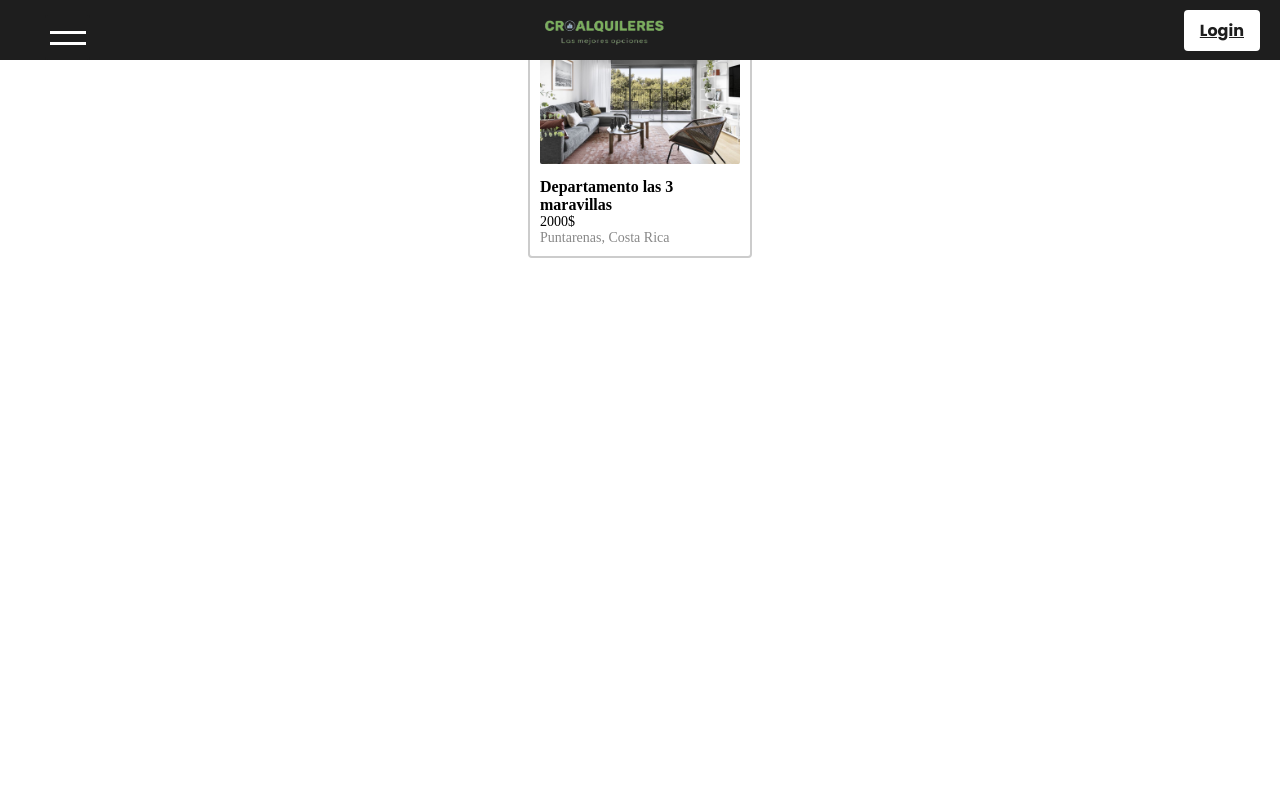
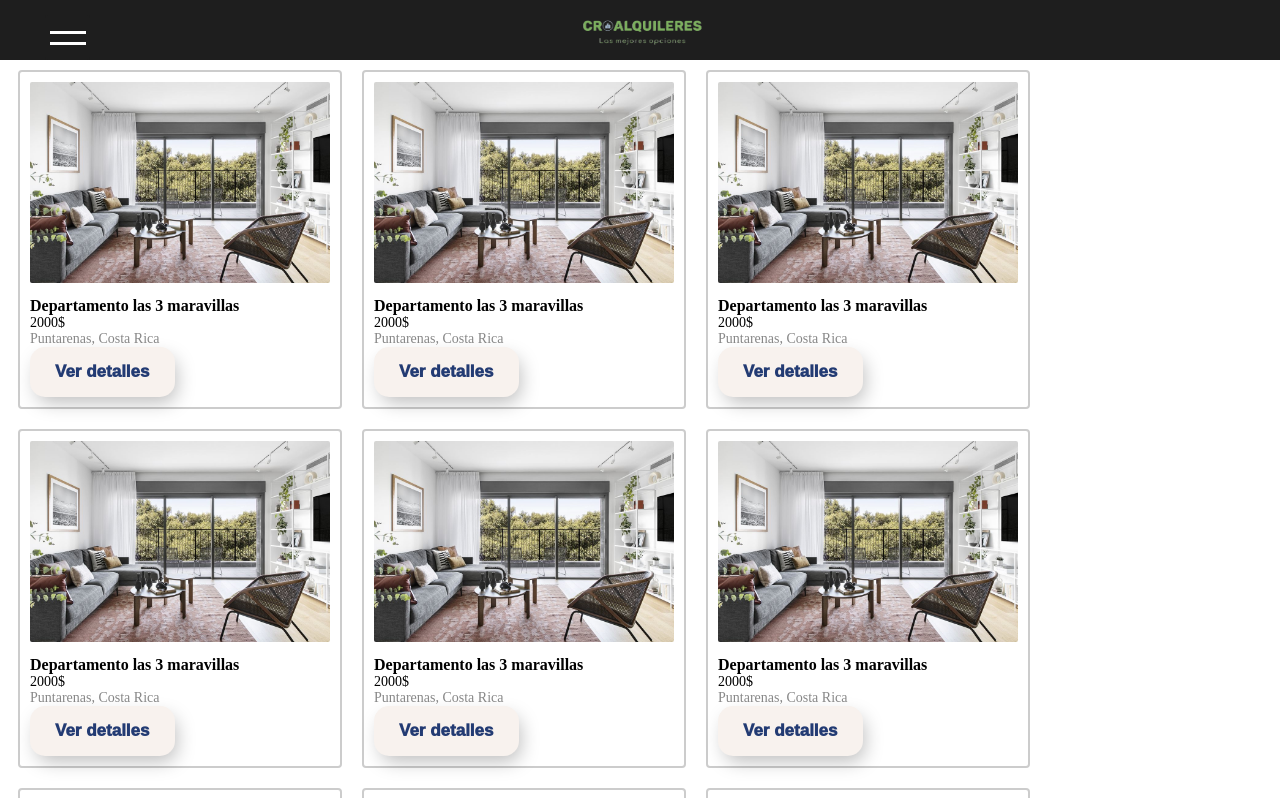
Before and after one commit to KendallMadrigal557/CroAlquileres, a Vue app in the folder app/: page / in a window 1280 px wide. Shown: the top 798 px of the page. Built offline with nearby package versions, Linux system fonts and the light colour scheme.

Commit message:
Adding changes to cardDepartment and login

```diff
--- a/app/src/assets/navbar.css
+++ b/app/src/assets/navbar.css
@@ -13,6 +13,7 @@
 }
 
 .btn {
+    z-index: 4;
     position: absolute;
     top: 15px;
     left: 45px;
@@ -63,6 +64,7 @@
 
 
 .sidebar {
+    z-index: 4;
     position: fixed;
     width: 250px;
     height: 100%;
--- a/app/src/components/Department/cardDepartment.vue
+++ b/app/src/components/Department/cardDepartment.vue
@@ -1,5 +1,4 @@
 <template>
-    <div class="page-container">
       <div class="card-container">
         <div class="card">
           <img src="../../assets/ejemplo.jpg" alt="Imagen del lugar" class="card-image">
@@ -7,10 +6,10 @@
             <h2 class="card-title">Departamento las 3 maravillas</h2>
             <p class="card-price">2000$</p>
             <p class="card-location">Puntarenas, Costa Rica</p>
+            <button type="submit" class="login-button">Ver detalles</button>
           </div>
         </div>
       </div>
-    </div>
   </template>
 
 <script>
@@ -21,25 +20,62 @@ export default {
 </script>
 
 
-<style>
-.page-container {
-  display: flex;
-  justify-content: center;
+<style scoped>
+button {
+  padding: 15px 25px;
+  border: unset;
+  border-radius: 15px;
+  color: #233b73;
+  z-index: 2; /* Ajusta el z-index del botón */
+  background: #f8f2ee;
+  position: relative;
+  font-weight: 1000;
+  font-size: 17px;
+  -webkit-box-shadow: 4px 8px 19px -3px rgba(0, 0, 0, 0.27);
+  box-shadow: 4px 8px 19px -3px rgba(0, 0, 0, 0.27);
+  transition: all 250ms;
+  overflow: hidden;
 }
+
+button::before {
+  content: "";
+  position: absolute;
+  top: 0;
+  left: 0;
+  height: 100%;
+  width: 0;
+  border-radius: 15px;
+  background-color: #212121;
+  z-index: -1;
+  -webkit-box-shadow: 4px 8px 19px -3px rgba(0, 0, 0, 0.27);
+  box-shadow: 4px 8px 19px -3px rgba(0, 0, 0, 0.27);
+  transition: all 250ms;
+}
+
+button:hover {
+  color: #f2f2f7;
+}
+
+button:hover::before {
+  width: 100%;
+}
+
 
 .card-container {
   display: flex;
   flex-wrap: wrap;
   justify-content: flex-start;
+  align-items: flex-start;
 }
 
 .card {
-  width: 200px;
+  width: 300px;
   height: auto;
   border: 2px solid #ccc;
   border-radius: 4px;
   padding: 10px;
   margin: 10px;
+  flex: 0 0 auto;
 }
 
 .card-image {
--- a/app/src/components/logo.vue
+++ b/app/src/components/logo.vue
@@ -3,7 +3,7 @@
     <div class="logo-container">
       <img class="logo" src="../assets/croalquileres_logo.png" alt="Logo">
     </div>
-    <router-link to="/login" class="login-button">Login</router-link>
+
   </div>
 </template>
 
@@ -25,6 +25,7 @@ export default {
   align-items: center;
   justify-content: space-between;
   padding: 0 20px;
+  z-index: 3;
 }
 
 .logo-container {
--- a/app/src/pages/Login/LoginPage.vue
+++ b/app/src/pages/Login/LoginPage.vue
@@ -1,24 +1,28 @@
 <template>
+  <div class="main-container">
+  <NavBar></NavBar>
   <div class="login-container">
-    <h2 class="login-title">Login</h2>
+    <h2 class="login-title">Inciar sesión</h2>
     <form @submit.prevent="login" class="login-form">
       <div class="form-group">
         <label for="username" class="form-label">Username:</label>
-        <input type="text" id="username" v-model="username" class="form-input" required>
+        <input type="text" id="username" v-model="username" class="form-input" placeholder="correo@gmail.com" required>
       </div>
       <div class="form-group">
         <label for="password" class="form-label">Password:</label>
-        <input type="password" id="password" v-model="password" class="form-input" required>
+        <input type="password" id="password" v-model="password" class="form-input" placeholder="Contraseña" required>
       </div>
       <div class="form-group">
-        <button type="submit" class="login-button">Login</button>
+        <button type="submit" class="login-button">Inciar sesión</button>
       </div>
     </form>
     <div v-if="error" class="error">{{ error }}</div>
   </div>
+</div>
 </template>
 
 <script>
+import NavBar from '../navbar.vue'
 export default {
   data() {
     return {
@@ -38,20 +42,31 @@ export default {
       // si en el server valida lo del login, aqui lo puede llamar y pasarle los datos
       //para eso se hace con services. Es otra carpeta que quedaria en 'src/services/login.services.js'
       // y asi con cada consulta al backend
-
     }
+  },
+  components: {
+    NavBar
   }
 };
 </script>
 
 <style scoped>
+
+.main-container {
+  position: relative;
+}
+
 .login-container {
   max-width: 400px;
-  margin: 0 auto;
+  margin: 80px auto;
   padding: 20px;
   border: 1px solid #ccc;
   border-radius: 5px;
   background-color: #f5f5f5;
+  position: absolute;
+  top: 0;
+  left: 0;
+  right: 0;
 }
 
 .login-title {
@@ -76,23 +91,51 @@ export default {
 }
 
 .form-input {
+  margin-left: 10px;
   padding: 10px;
   border: 1px solid #ccc;
   border-radius: 5px;
   outline: none;
+  box-sizing: border-box;
 }
 
-.login-button {
-  padding: 10px;
-  border: none;
-  border-radius: 5px;
-  background-color: #007bff;
-  color: #fff;
-  cursor: pointer;
+button {
+  padding: 15px 25px;
+  border: unset;
+  border-radius: 15px;
+  color: #233b73;
+  z-index: 1;
+  background: #f8f2ee;
+  position: relative;
+  font-weight: 1000;
+  font-size: 17px;
+  -webkit-box-shadow: 4px 8px 19px -3px rgba(0, 0, 0, 0.27);
+  box-shadow: 4px 8px 19px -3px rgba(0, 0, 0, 0.27);
+  transition: all 250ms;
+  overflow: hidden;
 }
 
-.login-button:hover {
-  background-color: #0056b3;
+button::before {
+  content: "";
+  position: absolute;
+  top: 0;
+  left: 0;
+  height: 100%;
+  width: 0;
+  border-radius: 15px;
+  background-color: #212121;
+  z-index: -1;
+  -webkit-box-shadow: 4px 8px 19px -3px rgba(0, 0, 0, 0.27);
+  box-shadow: 4px 8px 19px -3px rgba(0, 0, 0, 0.27);
+  transition: all 250ms
+}
+
+button:hover {
+  color: #f2f2f7;
+}
+
+button:hover::before {
+  width: 100%;
 }
 
 .error {
--- a/app/src/pages/frontPage.vue
+++ b/app/src/pages/frontPage.vue
@@ -1,10 +1,15 @@
 <template>
     <div>
-        <logo></logo>
-        <navbar></navbar>
-        <cardDepartment></cardDepartment>
+      <logo></logo>
+      <navbar></navbar>
+      <div class="card-department-container">
+        <cardDepartment v-for="index in 10" :key="index"></cardDepartment>
+      </div>
     </div>
-</template>
+  </template>
+
+
+
 
 <script>
 import logo from '@/components/logo.vue';
@@ -23,3 +28,13 @@ export default {
 <style lang="scss" scoped>
 
 </style>
+
+<style scoped>
+.card-department-container {
+  display: flex;
+  flex-wrap: wrap;
+  justify-content: flex-start;
+  align-items: flex-start;
+  margin-top: 60px;
+}
+</style>
--- a/app/src/pages/navbar.vue
+++ b/app/src/pages/navbar.vue
@@ -28,7 +28,7 @@
             <li><a href="#">Portfolio</a></li>
             <li><a href="#">Overview</a></li>
             <li><a href="#">Shortcuts</a></li>
-            <li><a href="#">Feedback</a></li>
+            <li><router-link to="/login" class="login-button">Login</router-link></li>
         </ul>
     </nav>
 </template>
@@ -36,6 +36,7 @@
 <script>
 import $ from 'jquery';
 import logo from '@/components/logo.vue';
+
 
 export default {
   name: 'NavBar',
```
